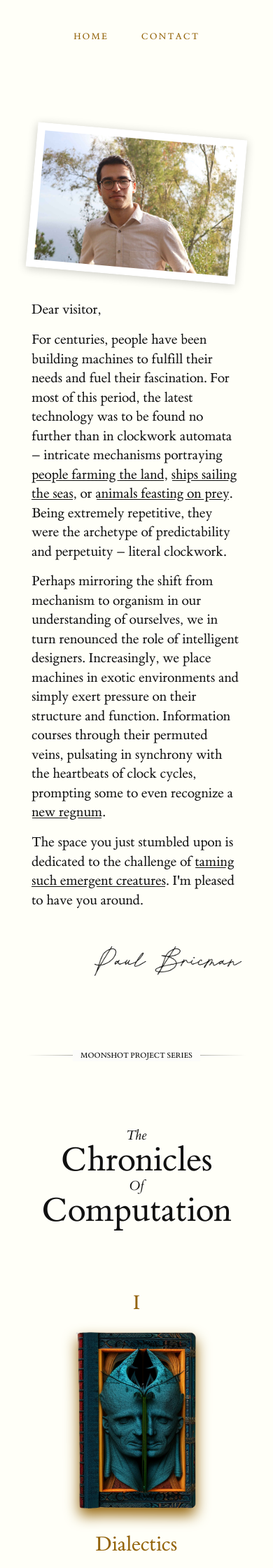
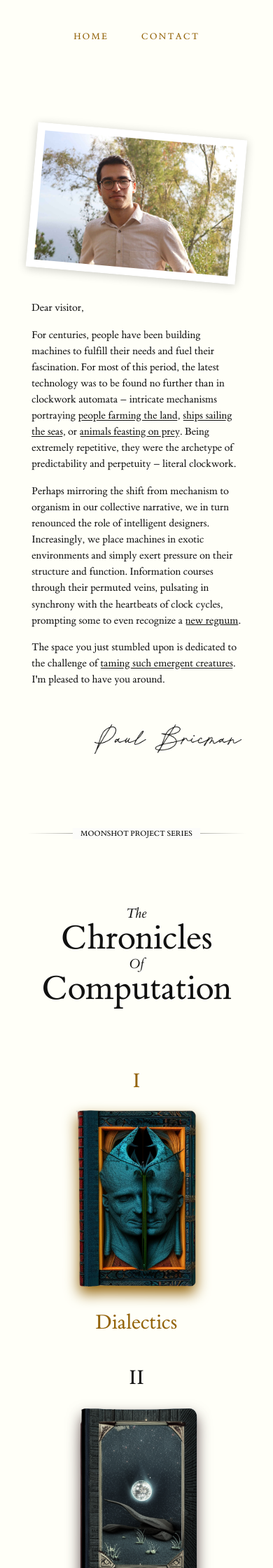
Before and after one commit to paulbricman/wipwebsite, a Jekyll site: the page built from index.md, in a window 390 px wide. Shown: the top 2240 px of the page at 70% size. Built offline with Jekyll 4.4.1, drawn with Linux system fonts in a browser that asks for light colours.

Commit message:
feat: tweak home

```diff
--- a/css/tufte.scss
+++ b/css/tufte.scss
@@ -626,7 +626,8 @@ blockquote footer {  font-size: 1.1rem;
     }
 
     p.letter {
-        line-height: 2.5rem;
+        line-height: 2.1rem;
+        font-size: 0.5em;
     }
 
     .bio-section {
--- a/index.md
+++ b/index.md
@@ -15,7 +15,7 @@ title: Home
       For centuries, people have been building machines to fulfill their needs and fuel their fascination. For most of this period, the latest technology was to be found no further than in clockwork automata – intricate mechanisms portraying <a href="https://www.britishmuseum.org/collection/object/H_1888-1201-122">people farming the land</a>, <a href="https://www.britishmuseum.org/collection/object/H_1866-1030-1">ships sailing the seas</a>, or <a href="https://www.vam.ac.uk/articles/tipus-tiger">animals feasting on prey</a>. Being extremely repetitive, they were the archetype of predictability and perpetuity – literal clockwork.
     </p>
     <p class="letter">
-      Perhaps mirroring the shift from mechanism to organism in our understanding of ourselves, we in turn renounced the role of intelligent designers. Increasingly, we place machines in exotic environments and simply exert pressure on their structure and function. Information courses through their permuted veins, pulsating in synchrony with the heartbeats of clock cycles, prompting some to even recognize a <a href="https://www.youtube.com/watch?v=g0u2cVaKVLo">new regnum</a>.
+      Perhaps mirroring the shift from mechanism to organism in our collective narrative, we in turn renounced the role of intelligent designers. Increasingly, we place machines in exotic environments and simply exert pressure on their structure and function. Information courses through their permuted veins, pulsating in synchrony with the heartbeats of clock cycles, prompting some to even recognize a <a href="https://www.youtube.com/watch?v=g0u2cVaKVLo">new regnum</a>.
     </p>
     <p class="letter">
       The space you just stumbled upon is dedicated to the challenge of <a href="https://80000hours.org/problem-profiles/artificial-intelligence/">taming such emergent creatures</a>. I'm pleased to have you around.
```
Also changed, not shown: chronicom/dialectics.md (+2 -2 lines), osmosis.md (+4 -4 lines), 3 other files.
